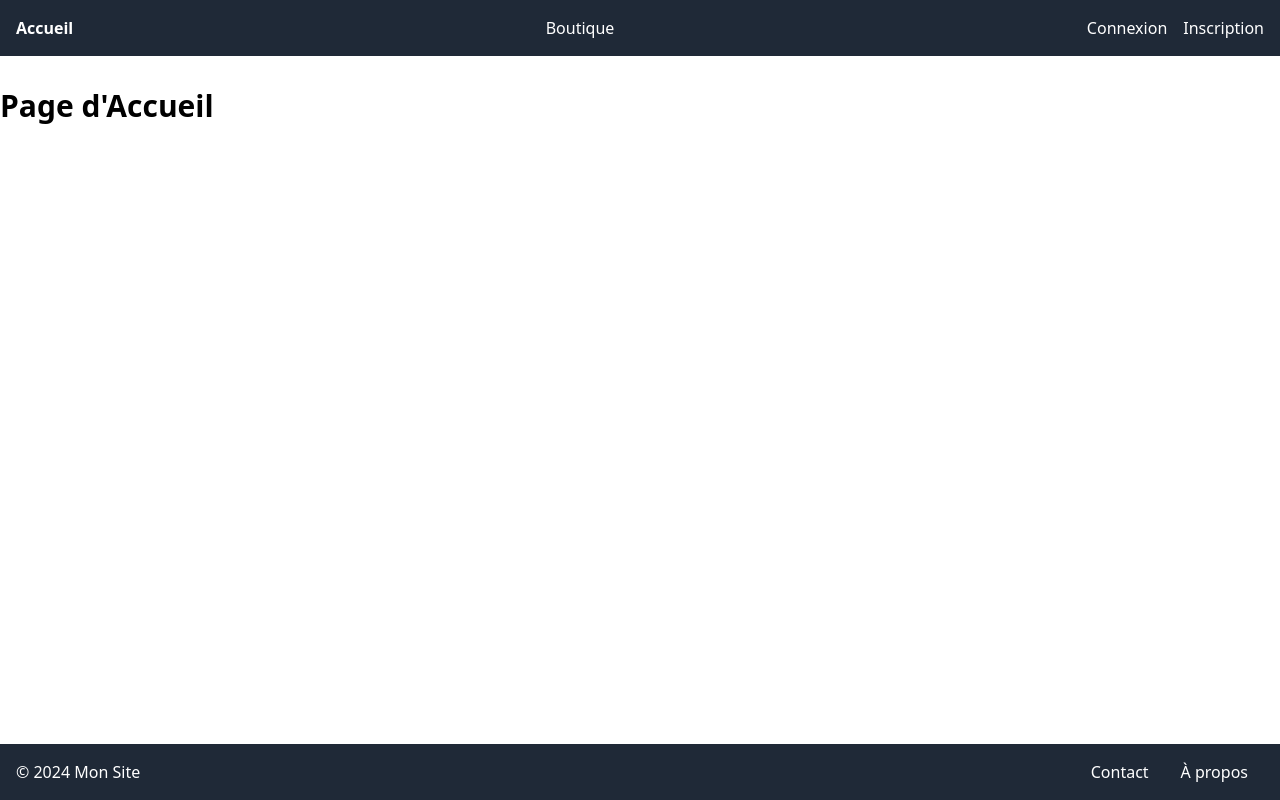
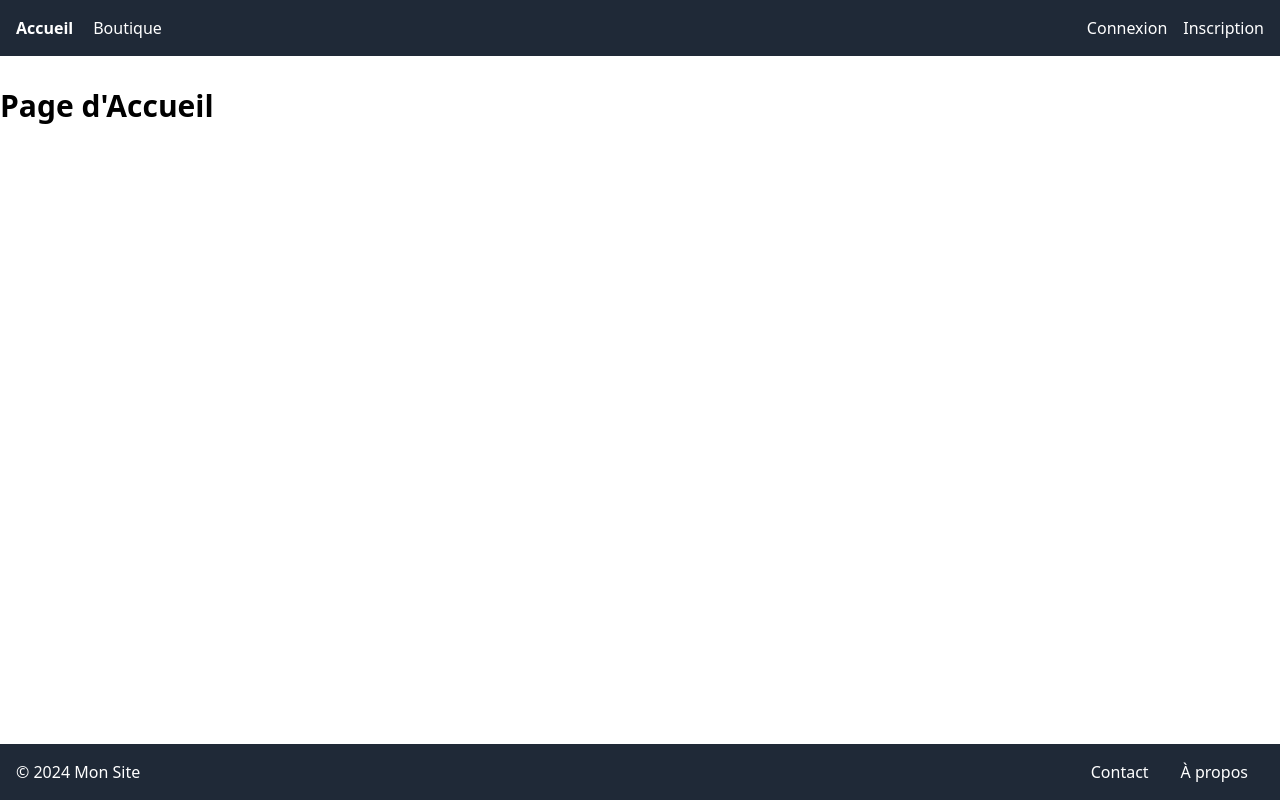
Before and after one commit to TamWilliam/NextFirebase, a Next.js app: page / in a window 1280 px wide. Built offline with nearby package versions, Linux system fonts and the light colour scheme; no server answers.

Commit message:
Update Navbar.js

```diff
--- a/components/Navbar.js
+++ b/components/Navbar.js
@@ -20,10 +20,8 @@ const Navbar = () => {
             <Link href="/">
               <span className="text-white font-bold">Accueil</span>
             </Link>
-          </li>
-          <li>
             <Link href="/voirProduits">
-              <span className="text-white">Boutique</span>
+              <span className="ml-5 text-white">Boutique</span>
             </Link>
           </li>
           <li>
```
